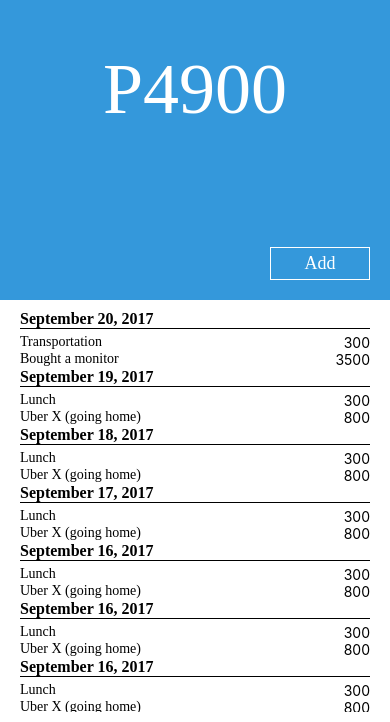
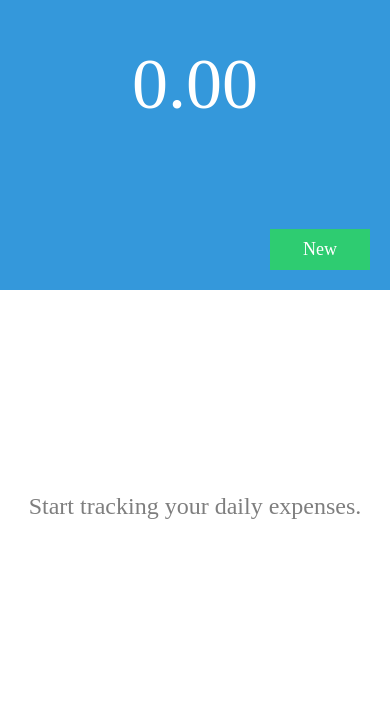
Before and after one commit to MarkFChavez/DailyExpense, a React Native app: screen / in a window 390 px wide. Shown: the part 122-844 px from the top of the page. Built offline with nearby package versions, Linux system fonts and the light colour scheme.

Commit message:
buttons change

```diff
--- a/App.js
+++ b/App.js
@@ -13,7 +13,7 @@ import { Provider } from 'react-redux'
 import reducers from './src/reducers'
 import AmountContainer from './src/components/AmountContainer'
 import ModalContainer from './src/components/ModalContainer'
-import List from './src/components/List'
+import DataContainer from './src/components/DataContainer'
 
 export default class App extends React.Component {
   render() {
@@ -23,11 +23,7 @@ export default class App extends React.Component {
           <StatusBar barStyle={'light-content'} />
 
           <AmountContainer />
-
-          <View style={styles.dataContainer}>
-            <List />
-          </View>
-
+          <DataContainer />
           <ModalContainer />
         </View>
       </Provider>
@@ -39,9 +35,5 @@ const styles = StyleSheet.create({
   container: {
     flex: 1,
     backgroundColor: '#fff'
-  },
-  dataContainer: {
-    flex: 1,
-    backgroundColor: '#fff'
   }
 })
--- a/src/actions/index.js
+++ b/src/actions/index.js
@@ -10,4 +10,22 @@ const hideModal = () => {
   }
 }
 
-export { showModal, hideModal }
+const addExpense = ({ name, amount, date }) => {
+  return {
+    type: 'ADD_EXPENSE',
+    payload: {
+      name,
+      amount,
+      date
+    }
+  }
+}
+
+const addTotal = amount => {
+  return {
+    type: 'ADD_TOTAL',
+    payload: amount
+  }
+}
+
+export { showModal, hideModal, addExpense, addTotal }
--- a/src/components/AmountContainer.js
+++ b/src/components/AmountContainer.js
@@ -11,11 +11,20 @@ class AmountContainer extends Component {
           style={styles.addButton}
           onPress={this._showModal.bind(this)}
         >
-          <Text style={styles.addText}> Add </Text>
+          <Text style={styles.addText}> New </Text>
         </TouchableOpacity>
-        <Text style={styles.amountText}> P{this.props.total} </Text>
+
+        {this._renderAmount()}
       </View>
     )
+  }
+
+  _renderAmount() {
+    if (this.props.total !== null) {
+      return <Text style={styles.amountText}> {this.props.total} </Text>
+    }
+
+    return <Text style={styles.amountText}>0.00</Text>
   }
 
   _showModal() {
@@ -36,10 +45,9 @@ const styles = {
     position: 'absolute',
     right: 20,
     bottom: 20,
-    borderWidth: 1,
-    borderColor: '#fff',
+    backgroundColor: '#2ecc71',
     width: 100,
-    padding: 5
+    padding: 10
   },
   addText: {
     fontSize: 18,
--- a/src/components/List.js
+++ b/src/components/DataContainer.js
@@ -3,7 +3,7 @@ import { View, Text, SectionList } from 'react-native'
 import { connect } from 'react-redux'
 import _ from 'lodash'
 
-class List extends Component {
+class DataContainer extends Component {
   render() {
     return <View style={styles.listContainer}>{this._renderData()}</View>
   }
@@ -12,24 +12,30 @@ class List extends Component {
     const { sections } = this.props
 
     if (sections.length > 0) {
+      const sortedSections = sections.sort((first, second) => {
+        first.title < second.title
+      })
+
       return (
         <SectionList
           keyExtractor={this._keyExtractor}
           renderSectionHeader={this._renderSectionHeader}
           renderItem={this._renderSectionItems}
-          sections={sections}
+          sections={sortedSections}
         />
       )
     } else {
       return (
         <View style={styles.noDataContainer}>
-          <Text style={styles.noDataContent}> some image here </Text>
+          <Text style={styles.noDataContent}>
+            Start tracking your daily expenses.
+          </Text>
         </View>
       )
     }
   }
 
-  _keyExtractor = (item, index) => item.id
+  _keyExtractor = (item, index) => item.name
 
   _renderSectionHeader({ section }) {
     return (
@@ -82,9 +88,10 @@ const styles = {
   },
   noDataContent: {
     fontSize: 24,
-    fontWeight: '500',
+    fontWeight: '300',
     fontFamily: 'Avenir Next',
-    opacity: 0.5
+    opacity: 0.5,
+    textAlign: 'center'
   }
 }
 
@@ -92,4 +99,4 @@ const mapStateToProps = ({ sections }) => {
   return { sections }
 }
 
-export default connect(mapStateToProps)(List)
+export default connect(mapStateToProps)(DataContainer)
--- a/src/components/ModalContainer.js
+++ b/src/components/ModalContainer.js
@@ -10,15 +10,17 @@ import {
   KeyboardAvoidingView
 } from 'react-native'
 import { connect } from 'react-redux'
-import { hideModal } from '../actions'
+import { hideModal, addExpense, addTotal } from '../actions'
 
 class ModalContainer extends Component {
   constructor(props) {
     super(props)
+
     this.state = {
       name: '',
       amount: '',
-      date: new Date()
+      date: new Date(),
+      isValid: false
     }
   }
 
@@ -48,6 +50,7 @@ class ModalContainer extends Component {
               style={styles.textInput}
               placeholder="e.g. Bought myself a milk"
               value={this.state.name}
+              autoCorrect={false}
               onChangeText={name => this.setState({ name })}
             />
 
@@ -56,6 +59,7 @@ class ModalContainer extends Component {
               placeholder="30.00"
               keyboardType="numeric"
               value={this.state.amount}
+              autoCorrect={false}
               onChangeText={amount => this.setState({ amount })}
             />
 
@@ -77,7 +81,10 @@ class ModalContainer extends Component {
               justifyContent: 'flex-end'
             }}
           >
-            <TouchableOpacity style={styles.addExpenseButton}>
+            <TouchableOpacity
+              style={styles.addExpenseButton}
+              onPress={this._addExpense.bind(this)}
+            >
               <Text style={{ fontSize: 18, color: '#fff' }}> Add Expense </Text>
             </TouchableOpacity>
           </View>
@@ -86,12 +93,39 @@ class ModalContainer extends Component {
     )
   }
 
-  _closeModal() {
+  _formatDate(date) {
+    const month = date.getMonth() + 1
+    const day = date.getDate()
+    const year = date.getUTCFullYear()
+
+    return `${month}/${day}/${year}`
+  }
+
+  _addExpense() {
+    const { name, amount, date } = this.state
+    const formattedDate = this._formatDate(date)
+
+    // should only happen if validation succeeds
+    if (name !== '' && amount !== '') {
+      this.props.addExpense({ name, amount, date: formattedDate })
+      this.props.addTotal(amount)
+      this.props.hideModal()
+      this._resetState()
+    } else {
+      console.log('Failed validation')
+    }
+  }
+
+  _resetState() {
     this.setState({
       name: '',
       amount: '',
       date: new Date()
     })
+  }
+
+  _closeModal() {
+    this._resetState()
     this.props.hideModal()
   }
 }
@@ -120,11 +154,9 @@ const styles = {
   addExpenseButton: {
     alignSelf: 'center',
     marginVertical: 20,
-    borderWidth: 1,
-    borderColor: '#000',
     paddingHorizontal: 10,
-    paddingVertical: 10,
-    backgroundColor: '#000'
+    paddingVertical: 20,
+    backgroundColor: '#2ecc71'
   },
   textInput: {
     height: 40,
@@ -139,4 +171,6 @@ const mapStateToProps = ({ modalVisible }) => {
   return { modalVisible }
 }
 
-export default connect(mapStateToProps, { hideModal })(ModalContainer)
+export default connect(mapStateToProps, { hideModal, addExpense, addTotal })(
+  ModalContainer
+)
--- a/src/reducers/ItemsReducer.js
+++ b/src/reducers/ItemsReducer.js
@@ -1,7 +1,29 @@
-import data from '../../data.json'
+const initialState = []
 
-const ItemsReducer = (state = {}, action) => {
-  return data.sections
+const ItemsReducer = (state = initialState, action) => {
+  switch (action.type) {
+    case 'ADD_EXPENSE':
+      const { date, name, amount } = action.payload
+
+      if (state.find(obj => obj.title === date) !== undefined) {
+        // if key is found
+        return state.map((item, index) => {
+          if (item.title === date) {
+            return { title: date, data: item.data.concat({ name, amount }) }
+          }
+
+          return item
+        })
+      }
+
+      // if key is not found, add a new entry to state
+      return state.concat({
+        title: date,
+        data: [{ name, amount }]
+      })
+    default:
+      return state
+  }
 }
 
 export default ItemsReducer
--- a/src/reducers/TotalAmountReducer.js
+++ b/src/reducers/TotalAmountReducer.js
@@ -1,7 +1,12 @@
-import data from '../../data.json'
+const initialState = null
 
-const TotalAmountReducer = (state = data.total, action) => {
-  return state
+const TotalAmountReducer = (state = initialState, action) => {
+  switch (action.type) {
+    case 'ADD_TOTAL':
+      return Number(state) + Number(action.payload)
+    default:
+      return state
+  }
 }
 
 export default TotalAmountReducer
```
